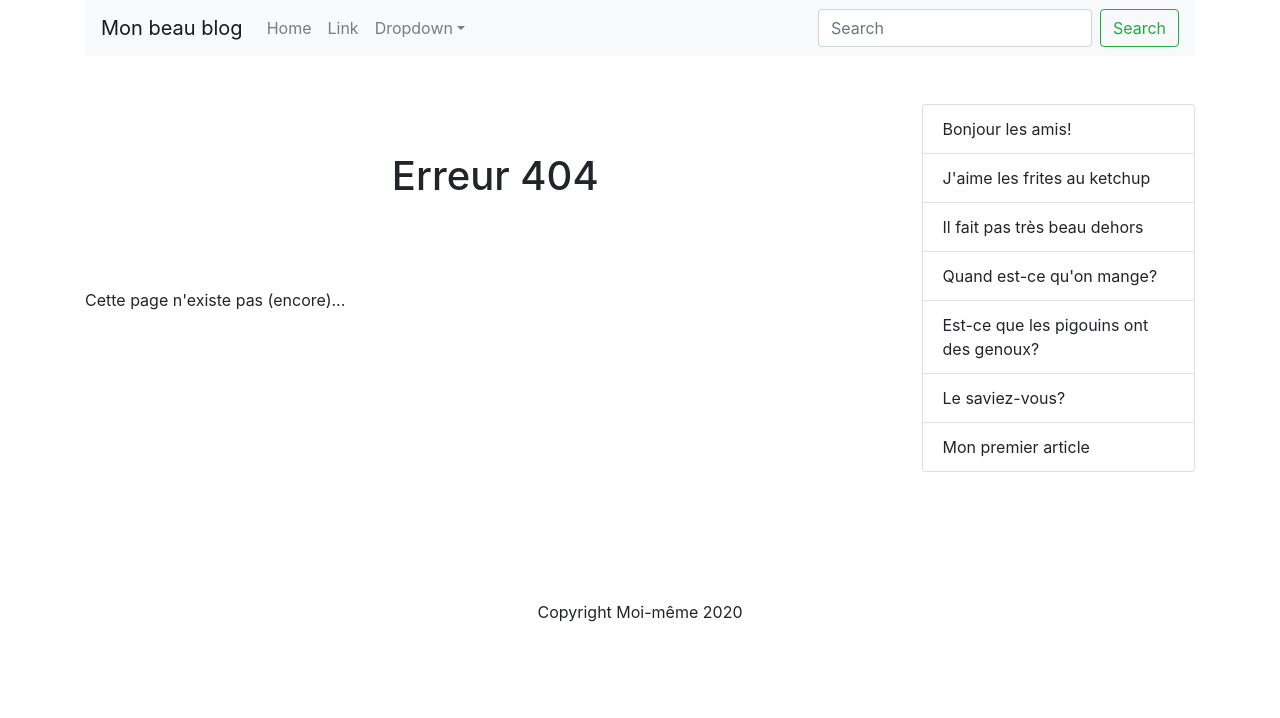
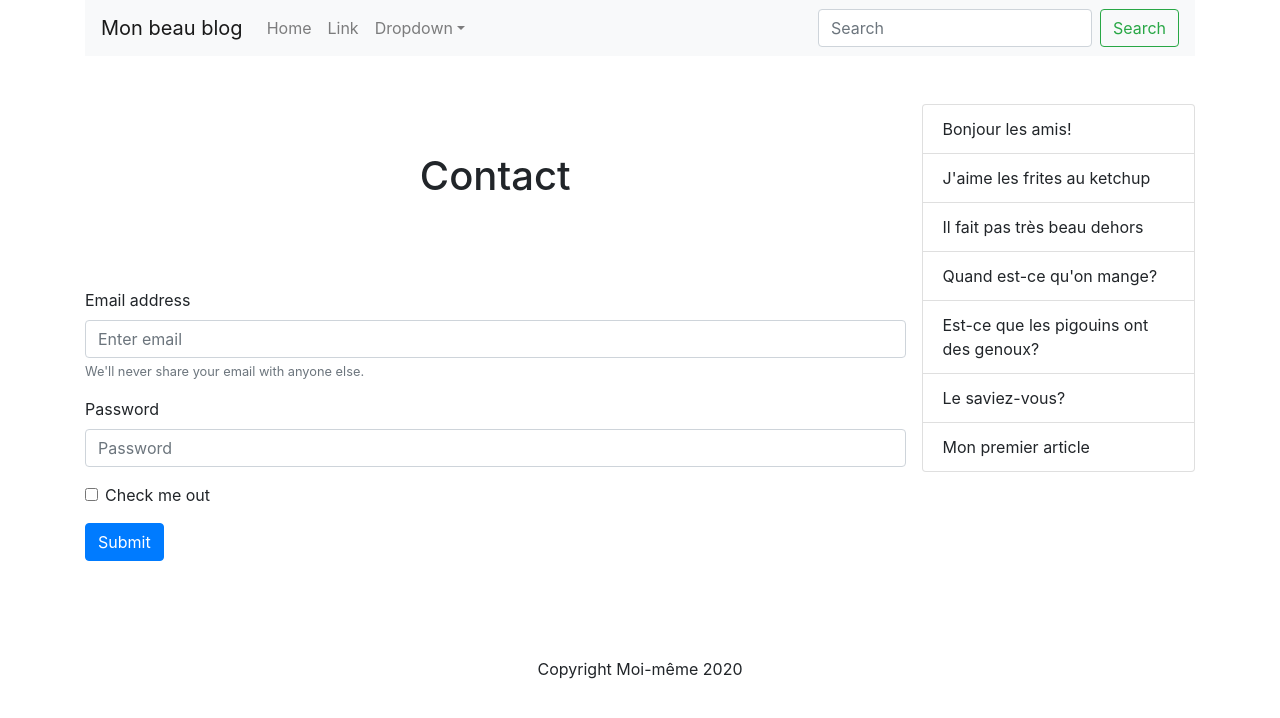
Before and after one commit to thothdragon/my-first-app-1, a React (Create React App) app: page /contact in a window 1280 px wide. Shown: the top 718 px of the page. Built offline with nearby package versions, Linux system fonts and the light colour scheme.

Commit message:
Add Contact page

```diff
--- a/src/App.js
+++ b/src/App.js
@@ -1,12 +1,13 @@
 import React from 'react';
 import './App.css';
-import { HomePage, NotFoundPage } from './pages';
+import { HomePage, NotFoundPage, ContactPage } from './pages';
 import { BrowserRouter, Switch, Route } from 'react-router-dom';
 
 const App = () =>
   <BrowserRouter>
     <Switch>
       <Route exact path="/" component={HomePage} />
+      <Route exact path="/contact" component={ContactPage} />
       <Route component={NotFoundPage} />
     </Switch>
   </BrowserRouter>
--- /dev/null
+++ b/src/components/ContactForm.jsx
@@ -0,0 +1,27 @@
+import React from 'react';
+import { Form, Button } from 'react-bootstrap';
+
+const ContactForm = () =>
+  <Form>
+    <Form.Group controlId="formBasicEmail">
+      <Form.Label>Email address</Form.Label>
+      <Form.Control type="email" placeholder="Enter email" />
+      <Form.Text className="text-muted">
+        We'll never share your email with anyone else.
+      </Form.Text>
+    </Form.Group>
+
+    <Form.Group controlId="formBasicPassword">
+      <Form.Label>Password</Form.Label>
+      <Form.Control type="password" placeholder="Password" />
+    </Form.Group>
+    <Form.Group controlId="formBasicCheckbox">
+      <Form.Check type="checkbox" label="Check me out" />
+    </Form.Group>
+    <Button variant="primary" type="submit">
+      Submit
+    </Button>
+  </Form>
+;
+
+export default ContactForm;
--- a/src/components/index.js
+++ b/src/components/index.js
@@ -4,3 +4,4 @@
 export { default as Header } from './Header';
 export { default as Sidebar } from './Sidebar';
 export { default as Layout } from './Layout';
+export { default as ContactForm } from './ContactForm';
--- /dev/null
+++ b/src/pages/Contact.jsx
@@ -0,0 +1,11 @@
+import React from 'react';
+import { Layout, ContactForm } from '../components';
+
+const Contact = () =>
+  <Layout>
+    <h1>Contact</h1>
+    <ContactForm />
+  </Layout>
+;
+
+export default Contact;
--- a/src/pages/index.js
+++ b/src/pages/index.js
@@ -1,2 +1,3 @@
+export { default as ContactPage } from './Contact';
 export { default as HomePage } from './Home';
 export { default as NotFoundPage } from './NotFound';
```
